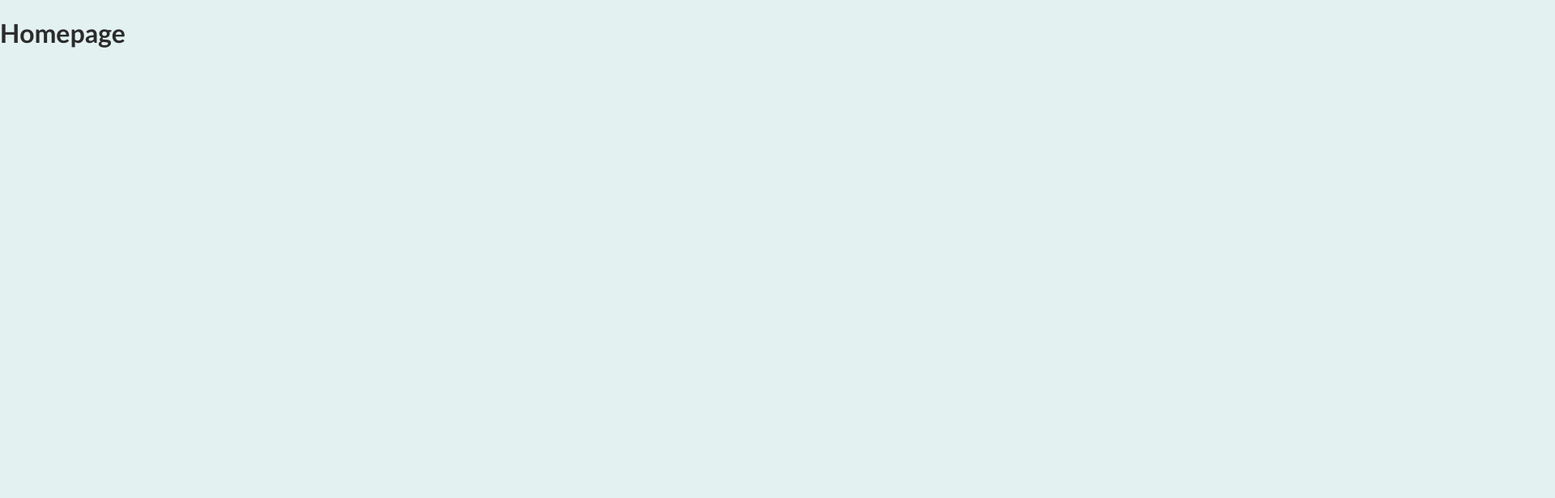
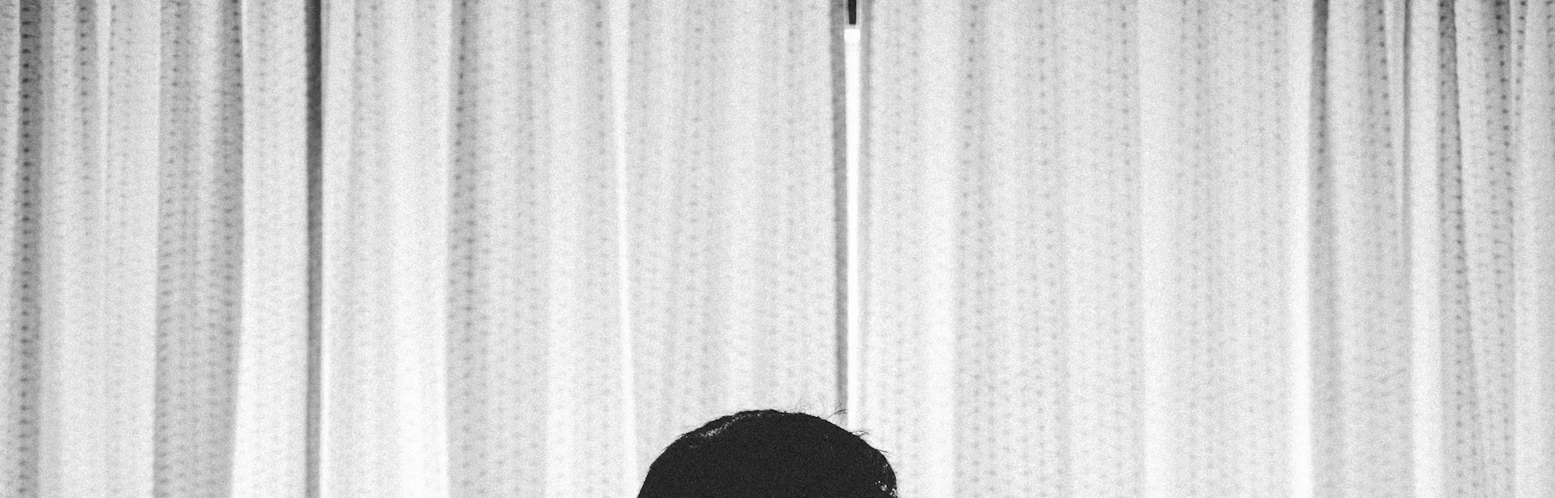
Before and after one commit to nenadmne/nextjs-events, a Next.js app: page / in a window 1280 px wide. Shown: the top 616 px of the page at 81% size, 1920 px wide, since content can reach past the window. Built offline with nearby package versions, Linux system fonts and the light colour scheme.

Commit message:
Connecting event list and event item with dummy data

```diff
--- a/components/event-item.js
+++ b/components/event-item.js
@@ -0,0 +1,33 @@
+import Link from "next/link";
+
+export default function EventItem(props) {
+  const { title, image, date, location, id } = props;
+
+  const readableDate = new Date(date).toLocaleDateString("en-US", {
+    day: "numeric",
+    month: "long",
+    year: "numeric",
+  });
+
+  const formattedAdress = location.replace(", ", "\n");
+
+  return (
+    <li>
+      <img src={`/${image}`} />
+      <div>
+        <div>
+          <h2>{title}</h2>
+          <div>
+            <time>{readableDate}</time>
+          </div>
+          <div>
+            <adress>{formattedAdress}</adress>
+          </div>
+        </div>
+      </div>
+      <div>
+        <Link href={`/events/${id}`}> Explore event</Link>
+      </div>
+    </li>
+  );
+}
--- a/components/event-list.js
+++ b/components/event-list.js
@@ -0,0 +1,19 @@
+import EventItem from "./event-item";
+
+export default function EventList(props) {
+  const { items } = props;
+  return (
+    <ul>
+      {items.map((event) => (
+        <EventItem
+          key={event.id}
+          id={event.id}
+          title={event.title}
+          location={event.location}
+          image={event.image}
+          date={event.date}
+        />
+      ))}
+    </ul>
+  );
+}
--- a/pages/_app.js
+++ b/pages/_app.js
@@ -1,7 +1,7 @@
-import '../styles/globals.css'
+import "../styles/globals.css";
 
 function MyApp({ Component, pageProps }) {
-  return <Component {...pageProps} />
+  return <Component {...pageProps} />;
 }
 
-export default MyApp
+export default MyApp;
--- a/pages/index.js
+++ b/pages/index.js
@@ -1,7 +1,12 @@
+import EventList from "../components/event-list";
+import { getFeaturedEvents } from "../dummy-data";
+
 export default function Homepage() {
+  const featuredEvents = getFeaturedEvents();
+
   return (
     <div>
-      <h1> Homepage </h1>
+      <EventList items={featuredEvents} />
     </div>
   );
 }
```
Also changed, not shown: pages/events/[eventId].js (+6 -6 lines), pages/events/index.js (+7 -0 lines), public/images/extrovert-event.avif (renamed from public/images/extrover-event.avif).
